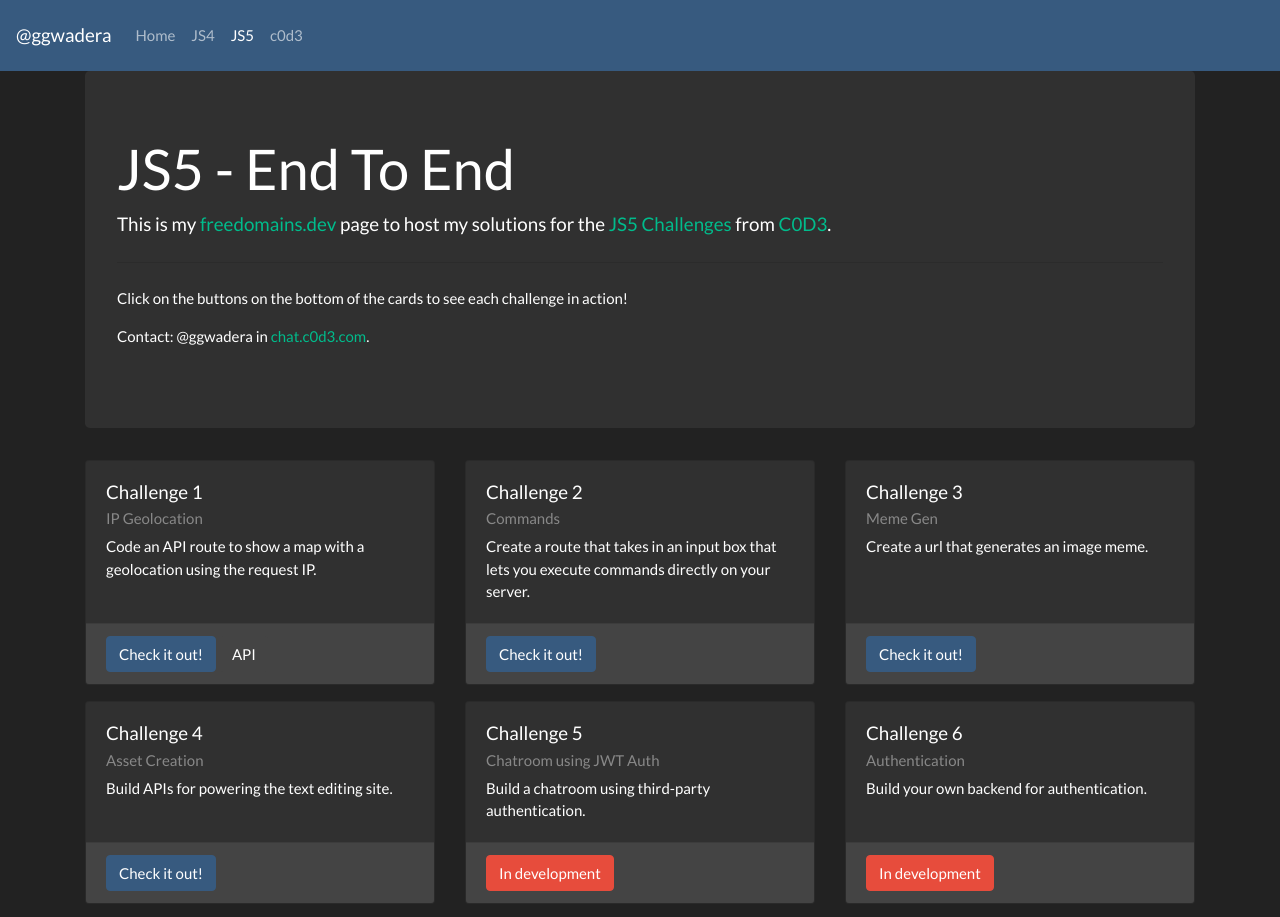
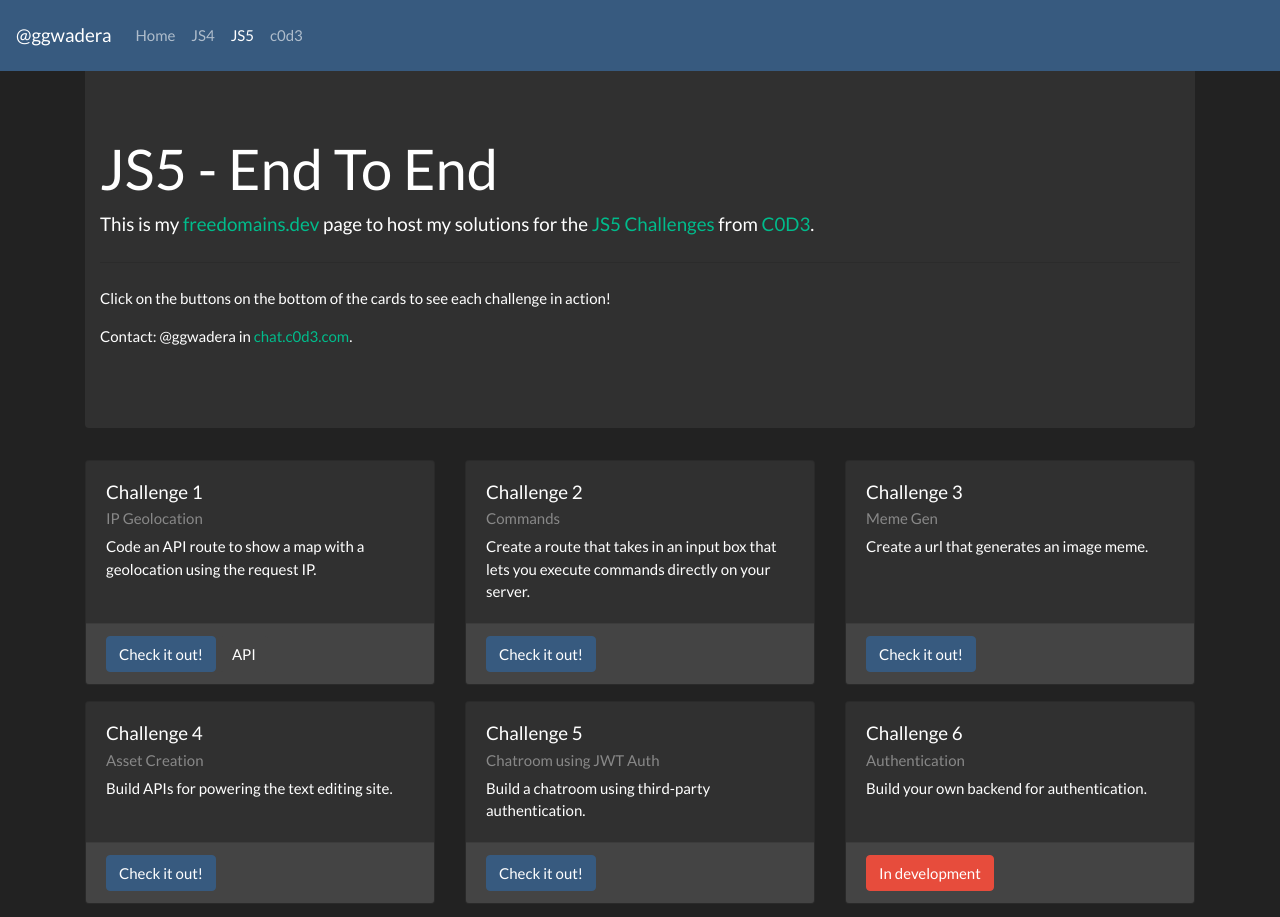
Before and after one commit to ggwadera/c0d3-challenges, a website: page public/js5.html in a window 1280 px wide. Shown: the top 917 px of the page. Drawn offline with nearby package versions, Linux system fonts and the light colour scheme.

Commit message:
update jumbotron container

```diff
--- a/public/js5.html
+++ b/public/js5.html
@@ -54,23 +54,26 @@
     </nav>
 
     <div class="container-lg">
-      <div class="jumbotron">
+      <div class="jumbotron jumbotron-fluid rounded-bottom">
+        <div class="container">
           <h1 class="display-4">JS5 - End To End</h1>
           <p class="lead">
-          This is my <a href="https://freedomains.dev/">freedomains.dev</a> page
-          to host my solutions for the
+            This is my
+            <a href="https://freedomains.dev/">freedomains.dev</a> page to host
+            my solutions for the
             <a href="https://www.c0d3.com/curriculum/3">JS5 Challenges</a> from
             <a href="https://www.c0d3.com/">C0D3</a>.
           </p>
           <hr class="my-4" />
           <p>
-          Click on the buttons on the bottom of the cards to see each challenge
-          in action!
+            Click on the buttons on the bottom of the cards to see each
+            challenge in action!
           </p>
           <p>
             Contact: @ggwadera in
             <a href="https://chat.c0d3.com/">chat.c0d3.com</a>.
           </p>
+        </div>
       </div>
 
       <div class="row justify-content-between">
@@ -102,7 +105,9 @@
               </p>
             </div>
             <div class="card-footer">
-              <a href="js5/2/commands.html" class="btn btn-primary">Check it out!</a>
+              <a href="js5/2/commands.html" class="btn btn-primary"
+                >Check it out!</a
+              >
             </div>
           </div>
         </div>
@@ -136,7 +141,9 @@
               </p>
             </div>
             <div class="card-footer">
-              <a href="js5/4/assets.html" class="btn btn-primary">Check it out!</a>
+              <a href="js5/4/assets.html" class="btn btn-primary"
+                >Check it out!</a
+              >
             </div>
           </div>
         </div>
@@ -153,7 +160,9 @@
               </p>
             </div>
             <div class="card-footer">
-              <a href="#" class="btn btn-danger">In development</a>
+              <a href="js5/5/chat-bootstrap.html" class="btn btn-primary"
+                >Check it out!</a
+              >
             </div>
           </div>
         </div>
```
Also changed, not shown: public/index.html (+3 -4 lines), public/js4.html (+3 -1 lines). Lines whose indentation alone changed are shown as unchanged.
